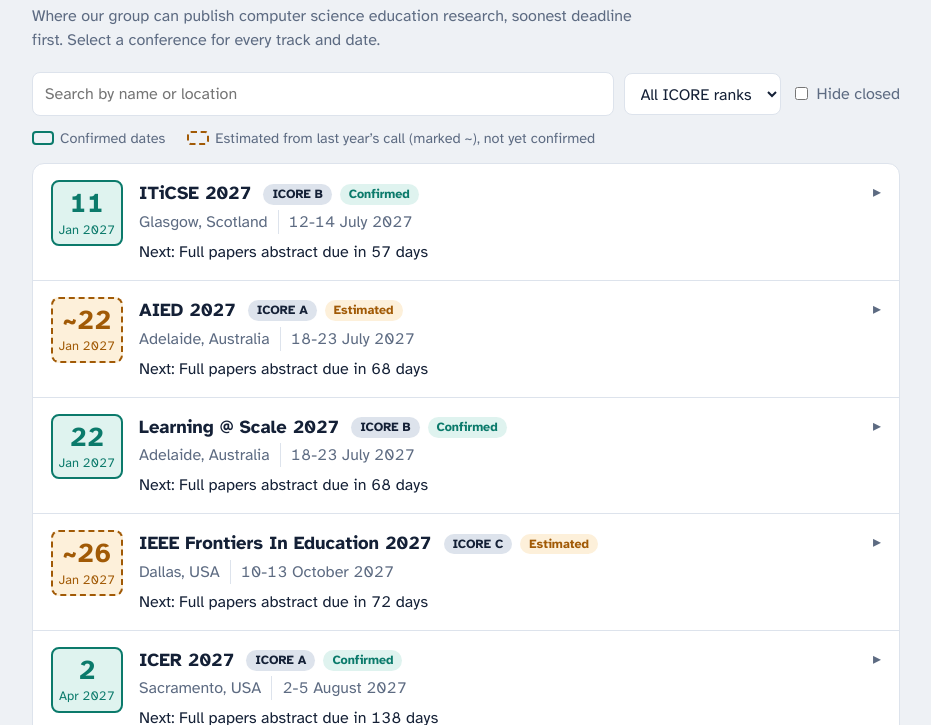
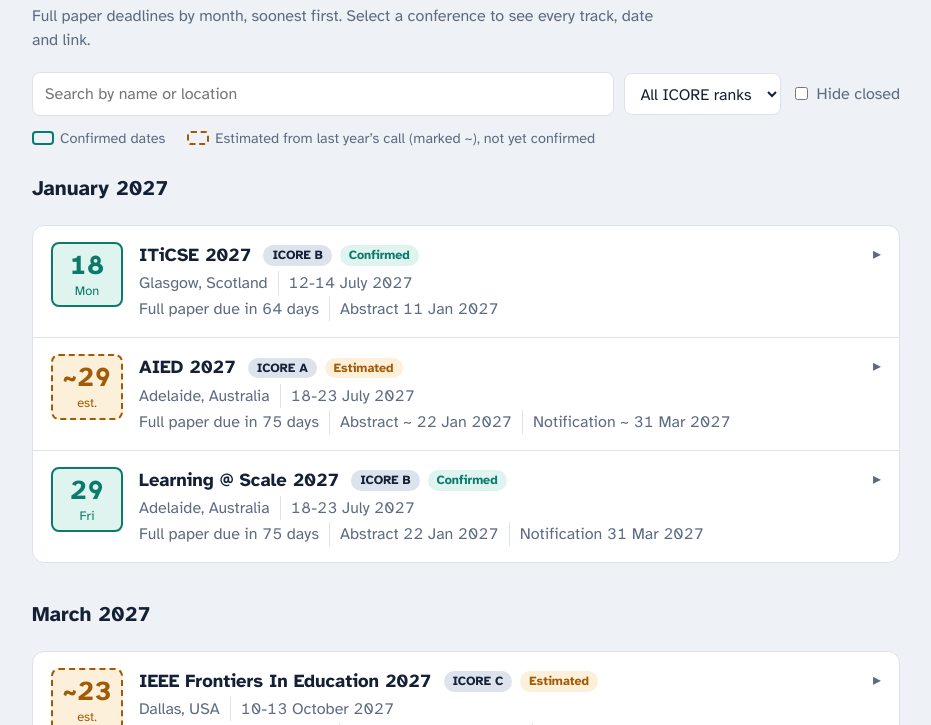
Before and after one commit to Owen24T/conference-deadlines-tool, a plain HTML site: page index.html in a window 1280 px wide. Shown: the part 75-800 px from the top of the page, without its empty margins (174-1105 px from the left). Drawn offline with Linux system fonts and the light colour scheme.

Commit message:
add months separations

```diff
--- a/index.html
+++ b/index.html
@@ -52,19 +52,24 @@ th{color:var(--mute);font-size:.85rem}
 .msg{padding:18px}
 @media(max-width:600px){.body{padding-left:18px}.blk{width:60px}}
 @media(prefers-reduced-motion:reduce){summary::after{transition:none}}
+section{margin-bottom:26px}
+h2{position:sticky;top:0;z-index:1;margin:0 0 10px;padding:10px 0;background:var(--bg);font-size:1.3rem}
+.divider{margin:40px 0 18px;padding-top:16px;border-top:1px solid var(--line);color:var(--mute);font-weight:700}
+.past .name{color:var(--mute)}
+.msg{background:var(--card);border:1px solid var(--line);border-radius:12px}
 </style>
 </head>
 <body>
 <div class="wrap">
 <h1>Conference deadlines</h1>
-<p class="sub">Where our group can publish computer science education research, soonest deadline first. Select a conference for every track and date.</p>
+<p class="sub">Full paper deadlines by month, soonest first. Select a conference to see every track, date and link.</p>
 <div class="bar">
 <input type="search" id="q" placeholder="Search by name or location" aria-label="Search conferences">
 <select id="rank" aria-label="Filter by ICORE rank"></select>
 <label><input type="checkbox" id="hide"> Hide closed</label>
 </div>
 <p class="legend"><span><i class="sw"></i>Confirmed dates</span><span><i class="sw est"></i>Estimated from last year’s call (marked ~), not yet confirmed</span></p>
-<div class="list" id="list"></div>
+<div id="list"></div>
 </div>
 <script>
 const $=s=>document.querySelector(s);
@@ -76,26 +81,21 @@ const esc=s=>String(s??'').replace(/[&<>"]/g,c=>({'&':'&amp;','<':'&lt;','>':'&g
 const tracksOf=c=>[{name:'Full papers',...c.fullPaper},...(c.otherTracks||[])];
 let DATA=[];
 
-function nextOf(c){
-  let best=null;
-  for(const t of tracksOf(c))for(const k of['abstract','full']){
-    const d=parse(t[k]);
-    if(d&&d>=today&&(!best||d<best.d))best={d,label:t.name+(k==='abstract'?' abstract':'')};
-  }
-  return best;
-}
+const mlong=new Intl.DateTimeFormat('en-AU',{month:'long',year:'numeric'}),wk=new Intl.DateTimeFormat('en-AU',{weekday:'short'});
 const dt=(s,est)=>{const d=parse(s);return d?`<span class="dt${est?' est':''}${d<today?' past':''}">${est?'~ ':''}${fmt.format(d)}</span>`:'<span class="na">–</span>'};
+const sub=(label,s,est)=>parse(s)?`<span>${label} ${est?'~ ':''}${fmt.format(parse(s))}</span>`:'';
 
 function card(c){
-  const est=c.confirmed===false,n=c._next,left=n&&Math.round((n.d-today)/864e5);
-  const blk=n?`<span class="blk ${est?'est':'ok'}"><b>${est?'~':''}${n.d.getDate()}</b><i>${mon.format(n.d)} ${n.d.getFullYear()}</i></span>`:'<span class="blk gone"><b>–</b><i>Closed</i></span>';
-  const when=left===0?'today':left===1?'tomorrow':`in ${left} days`;
+  const est=c.confirmed===false,d=c._key,left=d&&Math.round((d-today)/864e5),gone=d&&left<0;
+  const blk=d?`<span class="blk ${gone?'gone':est?'est':'ok'}"><b>${est?'~':''}${d.getDate()}</b><i>${est?'est.':wk.format(d)}</i></span>`:'<span class="blk gone"><b>–</b><i>TBC</i></span>';
+  const due=!d?'No full paper date yet':gone?`${c._kind} deadline passed`:`${c._kind} due ${left===0?'today':left===1?'tomorrow':`in ${left} days`}`;
+  const fp=c.fullPaper||{};
   const rows=tracksOf(c).filter(t=>t.abstract||t.full||t.notification).map(t=>`<tr><td>${esc(t.name)}</td><td>${dt(t.abstract,est)}</td><td>${dt(t.full,est)}</td><td>${dt(t.notification,est)}</td></tr>`).join('');
   const link=/^https?:\/\//.test(c.link||'')?`<a class="btn" href="${esc(c.link)}" target="_blank" rel="noopener">Open conference page</a>`:'';
   return `<details><summary>${blk}<div class="main">
 <div class="head"><span class="name">${esc(c.name)}</span>${c.rank?`<span class="tag rank">ICORE ${esc(c.rank)}</span>`:''}<span class="tag ${est?'est':'ok'}">${est?'Estimated':'Confirmed'}</span></div>
 <div class="meta">${c.location?`<span>${esc(c.location)}</span>`:''}${c.dates?`<span>${esc(c.dates)}</span>`:''}</div>
-<div class="next">${n?`Next: ${esc(n.label)} due <span class="${left<=14?'soon':''}">${when}</span>`:'No upcoming deadlines'}</div>
+<div class="meta"><span class="${d&&!gone&&left<=14?'soon':''}">${due}</span>${c._kind==='Full paper'?sub('Abstract',fp.abstract,est):''}${sub('Notification',fp.notification,est)}</div>
 </div></summary>
 <div class="body">${est?'<div class="note">These dates are estimates based on last year’s call and may change. Check the conference page once the new call is out.</div>':''}
 <div class="scroll"><table><tr><th>Track</th><th>Abstract due</th><th>Full paper due</th><th>Notification</th></tr>${rows||'<tr><td colspan="4">No dates entered yet.</td></tr>'}</table></div>${link}</div></details>`;
@@ -103,13 +103,19 @@ function card(c){
 
 function render(){
   const q=$('#q').value.toLowerCase(),r=$('#rank').value,h=$('#hide').checked;
-  const list=DATA.filter(c=>(!r||c.rank===r)&&(!h||c._next)&&`${c.name} ${c.location}`.toLowerCase().includes(q));
-  $('#list').innerHTML=list.length?list.map(card).join(''):'<div class="msg">No conferences match. Clear the search or filters to see them all.</div>';
+  const list=DATA.filter(c=>(!r||c.rank===r)&&`${c.name} ${c.location}`.toLowerCase().includes(q));
+  const up=list.filter(c=>c._key&&c._key>=today),past=list.filter(c=>c._key&&c._key<today),tbc=list.filter(c=>!c._key);
+  const groups=a=>{const m=new Map();for(const c of a){const k=mlong.format(c._key);(m.get(k)||m.set(k,[]).get(k)).push(c)}return[...m]};
+  const sec=(t,a,cls='')=>`<section class="${cls}"><h2>${t}</h2><div class="list">${a.map(card).join('')}</div></section>`;
+  let out=groups(up).map(([t,a])=>sec(t,a)).join('');
+  if(!h&&past.length)out+='<p class="divider">Closed</p>'+groups(past).reverse().map(([t,a])=>sec(t,a,'past')).join('');
+  if(tbc.length)out+=sec('No full paper date yet',tbc);
+  $('#list').innerHTML=out||'<div class="msg">No conferences match. Clear the search or filters to see them all.</div>';
 }
 
 function init(json){
-  DATA=(json.conferences||json).map(c=>({...c,_next:nextOf(c)}))
-    .sort((a,b)=>(a._next?a._next.d:1e15)-(b._next?b._next.d:1e15)||a.name.localeCompare(b.name));
+  DATA=(json.conferences||json).map(c=>{const fp=c.fullPaper||{},full=parse(fp.full);return{...c,_key:full||parse(fp.abstract),_kind:full?'Full paper':'Abstract'}})
+    .sort((a,b)=>(a._key||1e15)-(b._key||1e15)||a.name.localeCompare(b.name));
   const ranks=[...new Set(DATA.map(c=>c.rank).filter(Boolean))].sort();
   $('#rank').innerHTML='<option value="">All ICORE ranks</option>'+ranks.map(x=>`<option>${esc(x)}</option>`).join('');
   render();
```
